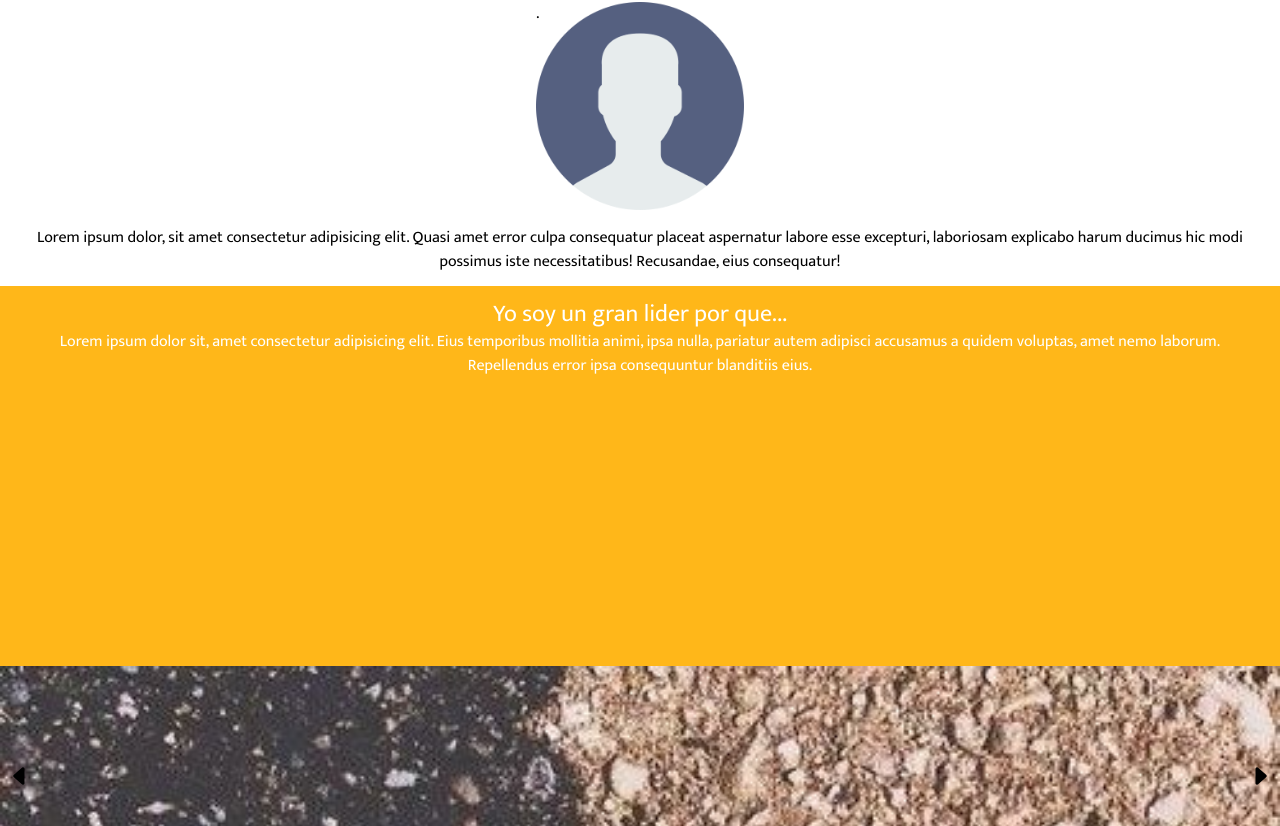
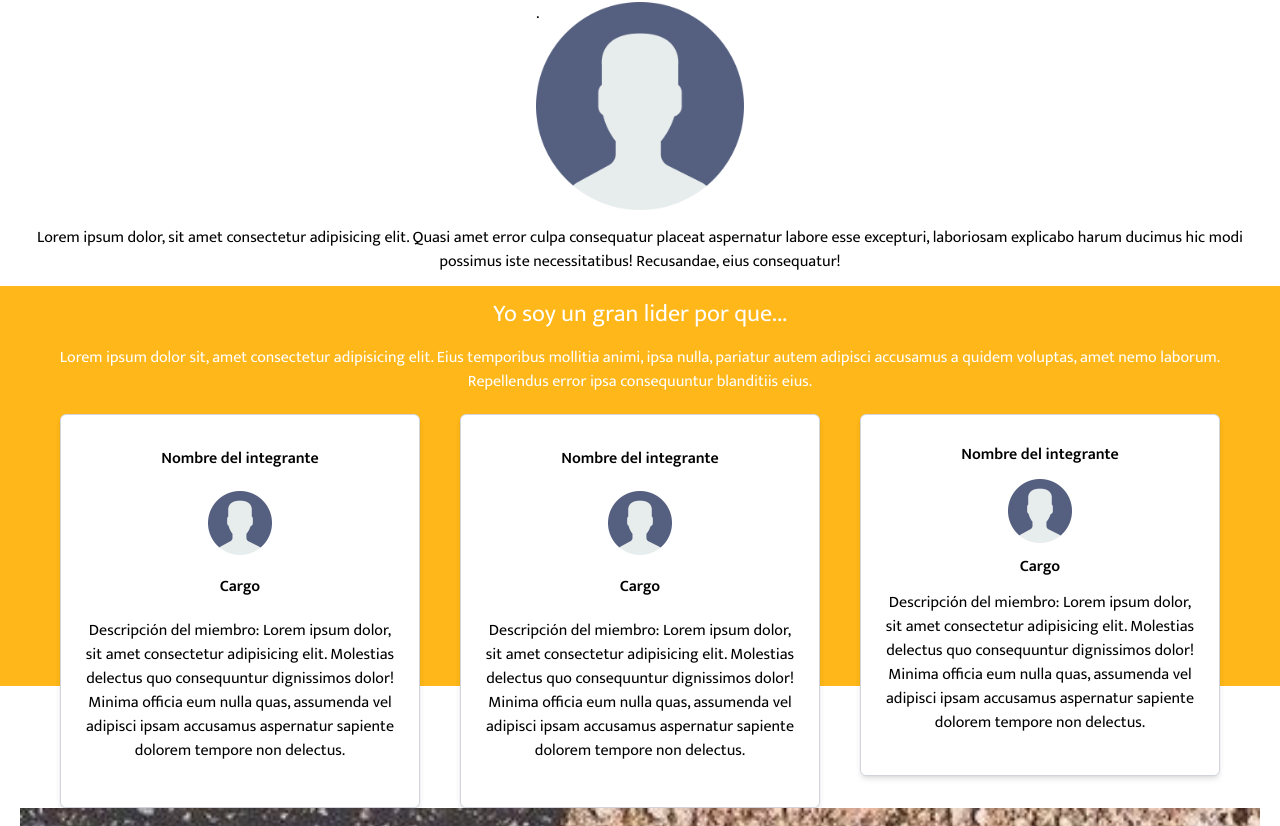
Before and after one commit to skreamozz/lading-page, a website: page index.html in a window 1280 px wide. Shown: the part 126-952 px from the top of the page. Drawn offline with nearby package versions, Linux system fonts and the light colour scheme.

Commit message:
cree la sección de mi equipo

```diff
--- a/index.html
+++ b/index.html
@@ -45,7 +45,7 @@
       </div>
     </header>
 
-    <main>
+    <main class="relative">
       <div id="home" class="flex justify-center items-center flex-wrap">
         <h1 class="font-extrabold text-3xl text-center w-screen mb-4 pl-5 pr-5">
           Nombre completo de la persona o marca
@@ -60,19 +60,75 @@
       </div>
 
       <div
-        id="#whoIam?"
-        class="bg-[#FFB719] text-white text-center pl-5 pr-5 pb-72"
+        class="bg-[#FFB719] h-[25rem] text-white text-center pl-5 pr-5 pb-72"
       >
-        <h2 class="text-2xl pt-3">Yo soy un gran lider por que...</h2>
-        <p>
+        <div id="#whoIam?">
+          <h2 class="text-2xl pt-3 pb-4">Yo soy un gran lider por que...</h2>
+          <div>
+            <p class="mb-5">
               Lorem ipsum dolor sit, amet consectetur adipisicing elit. Eius
               temporibus mollitia animi, ipsa nulla, pariatur autem adipisci
-          accusamus a quidem voluptas, amet nemo laborum. Repellendus error ipsa
-          consequuntur blanditiis eius.
+              accusamus a quidem voluptas, amet nemo laborum. Repellendus error
+              ipsa consequuntur blanditiis eius.
             </p>
           </div>
 
-      <div id="carrusel" class="relative">
+          <div id="my-team" class="">
+            <div
+              id="employees"
+              class="top-[50vw] pl-5 pr-5 grid grid-cols-1 grid-rows-3 gap-10 500px:pl-10 500px:pr-10 700px:grid-rows-1 700px:grid-cols-3 text-black"
+            >
+              <div
+                id="#employee-1"
+                class="bg-white flex justify-center items-center flex-wrap text-center rounded-md border-[1px] border-gray-300 pt-7 shadow-md"
+              >
+                <p class="w-full font-semibold mb-3">Nombre del integrante</p>
+                <div class="bg-logo-user bg-cover w-16 h-16 mb-3"></div>
+                <p class="w-full font-semibold mb-3">Cargo</p>
+                <p class="w-full pl-5 pr-5 pb-10">
+                  Descripción del miembro: Lorem ipsum dolor, sit amet
+                  consectetur adipisicing elit. Molestias delectus quo
+                  consequuntur dignissimos dolor! Minima officia eum nulla quas,
+                  assumenda vel adipisci ipsam accusamus aspernatur sapiente
+                  dolorem tempore non delectus.
+                </p>
+              </div>
+
+              <div
+                id="#employee-2"
+                class="bg-white flex justify-center items-center flex-wrap text-center rounded-md border-[1px] border-gray-300 pt-7 shadow-md"
+              >
+                <p class="w-full font-semibold mb-3">Nombre del integrante</p>
+                <div class="bg-logo-user bg-cover w-16 h-16 mb-3"></div>
+                <p class="w-full font-semibold mb-3">Cargo</p>
+                <p class="w-full pl-5 pr-5 pb-10">
+                  Descripción del miembro: Lorem ipsum dolor, sit amet
+                  consectetur adipisicing elit. Molestias delectus quo
+                  consequuntur dignissimos dolor! Minima officia eum nulla quas,
+                  assumenda vel adipisci ipsam accusamus aspernatur sapiente
+                  dolorem tempore non delectus.
+                </p>
+              </div>
+
+              <div
+                id="#employee-3"
+                class="bg-white flex justify-center items-center flex-wrap text-center rounded-md border-[1px] border-gray-300 pt-7 mb-8 shadow-md"
+              >
+                <p class="w-full font-semibold mb-3">Nombre del integrante</p>
+                <div class="bg-logo-user bg-cover w-16 h-16 mb-3"></div>
+                <p class="w-full font-semibold mb-3">Cargo</p>
+                <p class="w-full pl-5 pr-5 pb-10">
+                  Descripción del miembro: Lorem ipsum dolor, sit amet
+                  consectetur adipisicing elit. Molestias delectus quo
+                  consequuntur dignissimos dolor! Minima officia eum nulla quas,
+                  assumenda vel adipisci ipsam accusamus aspernatur sapiente
+                  dolorem tempore non delectus.
+                </p>
+              </div>
+            </div>
+          </div>
+
+          <div id="carrusel" class="relative w-[100%]">
             <div id="cards" class="overflow-hidden w-full h-52 500px:h-72">
               <div id="card-1" class="relative text-2xl">
                 <div class="bg-img-1 bg-cover w-full h-52 500px:h-72"></div>
@@ -129,6 +185,8 @@
               </div>
             </div>
           </div>
+        </div>
+      </div>
     </main>
   </body>
 </html>
--- a/tailwind.config.js
+++ b/tailwind.config.js
@@ -5,6 +5,7 @@ module.exports = {
     extend: {
       screens: {
         "500px": "500px",
+        "700px": "700px",
       },
       backgroundImage: {
         "logo-facebook": "url(../src/imgs/facebook.png)",
@@ -15,6 +16,10 @@ module.exports = {
         "img-2": "url(../src/imgs/img2.jpg)",
         "img-3": "url(../src/imgs/img3.jpg)",
       },
+
+      boxShadow: {
+        "shadow-employee": "",
+      },
     },
   },
   plugins: [],
```
Also changed, not shown: dist/output.css. Lines whose indentation alone changed are shown as unchanged.
